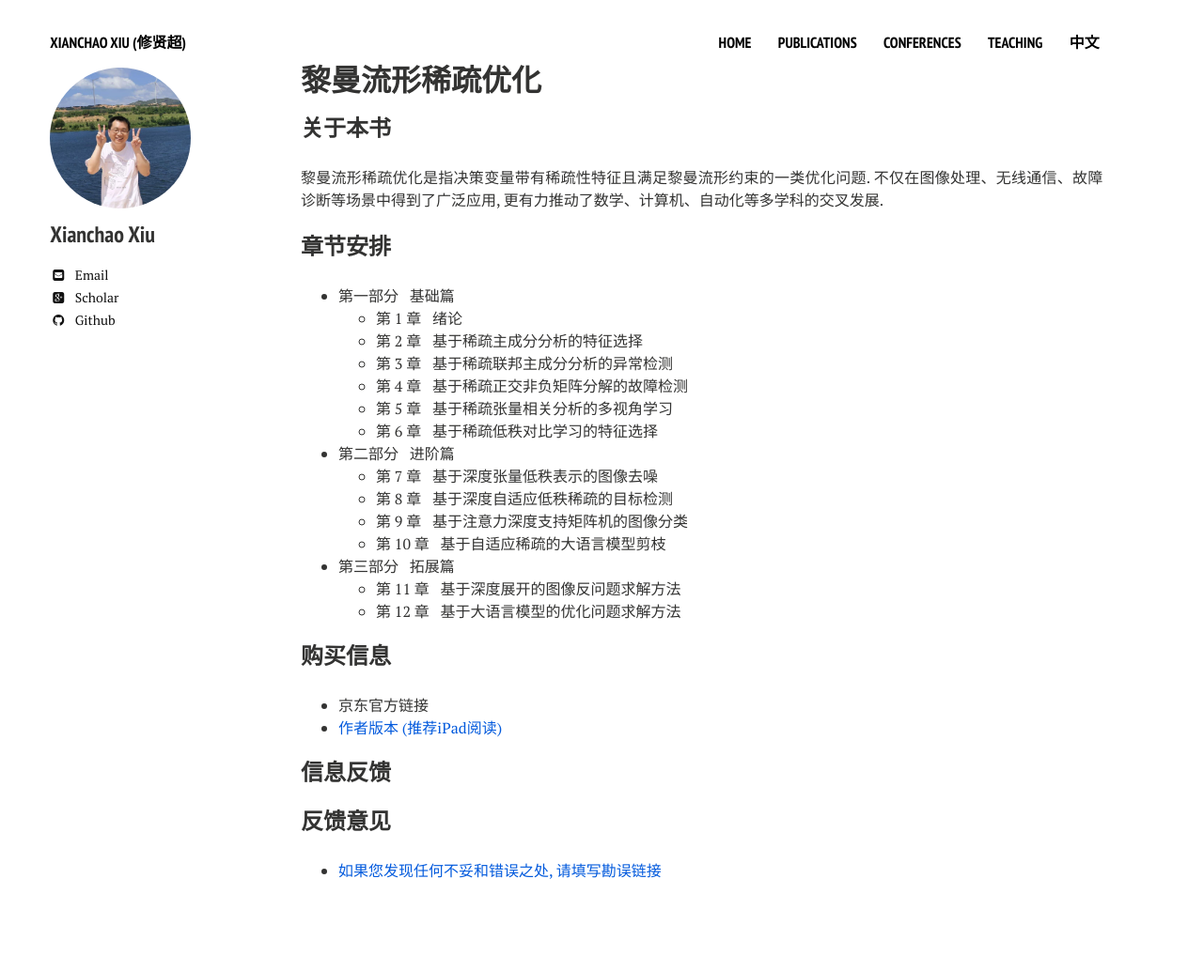
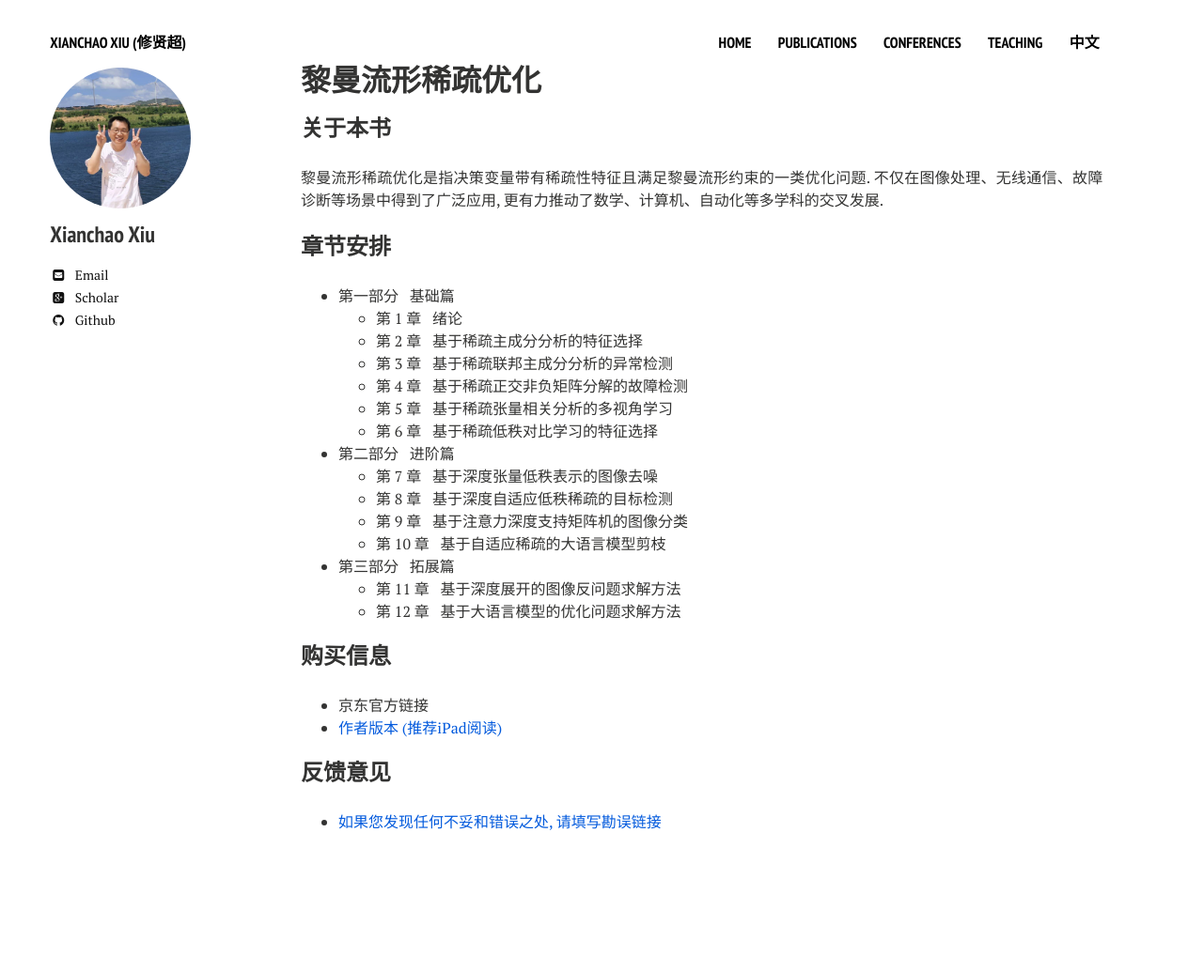
Before and after one commit to xianchaoxiu/xianchaoxiu.github.io, a Jekyll site: the page built from chinese/books/OPT/index.md, in a window 1280 px wide. Shown: the whole page at 94% size. Built offline with Jekyll 4.4.1, drawn with Linux system fonts in a browser that asks for light colours; nearby versions of some CDN libraries; after the commit the page ends 982 px from its top, so only the background shows below that.

Commit message:
Update index.md

```diff
--- a/chinese/books/OPT/index.md
+++ b/chinese/books/OPT/index.md
@@ -29,6 +29,5 @@ share: false
 * 京东官方链接 <br>
 * <a href="../OPT/黎曼流形稀疏优化.pdf" class="textlink" target="_blank"> 作者版本 (推荐iPad阅读)  <br>
 
-### 信息反馈
 ### 反馈意见
 * <a href="https://docs.qq.com/form/page/DTmtyY2JXUWVjSEJS" class="textlink" target="_blank"> 如果您发现任何不妥和错误之处, 请填写勘误链接 <br>
```
